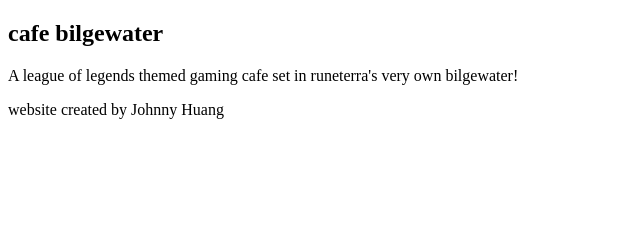
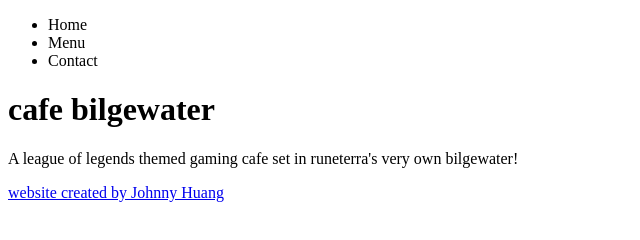
Before and after one commit to jhuang007007/Restuarant-page, a website built with webpack: page dist/index.html in a window 1280 px wide. Shown: the whole page, without its empty margins (0-640 px from the left). Built offline with nearby package versions, Linux system fonts and the light colour scheme.

Commit message:
added nav bar in DOM on page load

```diff
--- /dev/null
+++ b/src/contact.js
@@ -0,0 +1 @@
+//module for the 'contact' tab
--- a/src/index.js
+++ b/src/index.js
@@ -1,5 +1,8 @@
 import {loadPage} from './init.js';
 
-console.log('this is working!')
+loadPage()
+const content = document.querySelector('#content')
 
-loadPage()
+const switchTab = (() => {
+
+})();
--- a/src/init.js
+++ b/src/init.js
@@ -1,29 +1,52 @@
 //module for initial page-load
 const loadPage = () => {
+  //create DOM
+  const body = document.querySelector('body')
   const content = document.querySelector('#content')
-  const header = document.createElement('section')
-  const main = document.createElement('section')
-  const footer = document.createElement('section')
-
-  header.id = header
-  main.id = main
-  footer.id = footer
-
-  content.appendChild(header)
-  content.appendChild(main)
-  content.appendChild(footer)
-
+  const header = document.createElement('header')
+  const main = document.createElement('div')
+  const footer = document.createElement('footer')
+  //create DOM content
   const heading = document.createElement('h1')
   const para = document.createElement('p')
-  const name = document.createElement('a')
+  const creator = document.createElement('a')
+  const nav = document.createElement('nav')
+  const tabContainer = document.createElement('ul')
+  const home = document.createElement('li')
+  const menu = document.createElement('li')
+  const contact = document.createElement('li')
+
+  main.id = main;
+  home.id = home;
+  menu.id = menu;
+  contact.id = contact;
+
+  home.classList.add('tab')
+  menu.classList.add('tab')
+  contact.classList.add('tab')
+
+  home.textContent = 'Home';
+  menu.textContent = 'Menu';
+  contact.textContent = 'Contact';
+
+  content.appendChild(main)
+  body.prepend(header)
+  content.after(footer)
+
+  header.appendChild(nav)
+  nav.appendChild(tabContainer)
+  tabContainer.appendChild(home)
+  tabContainer.appendChild(menu)
+  tabContainer.appendChild(contact)
 
   heading.textContent = 'cafe bilgewater';
   para.textContent = 'A league of legends themed gaming cafe set in runeterra\'s very own bilgewater!';
-  name.textContent = 'website created by Johnny Huang';
+  creator.textContent = 'website created by Johnny Huang';
+  creator.href = 'https://github.com/jhuang007007';
 
   header.appendChild(heading);
   main.appendChild(para);
-  footer.appendChild(name);
+  footer.appendChild(creator);
 }
 
 export {
--- /dev/null
+++ b/src/menu.js
@@ -0,0 +1 @@
+//module for the 'menu' tab
```
Also changed, not shown: dist/index.html, dist/main.js.
